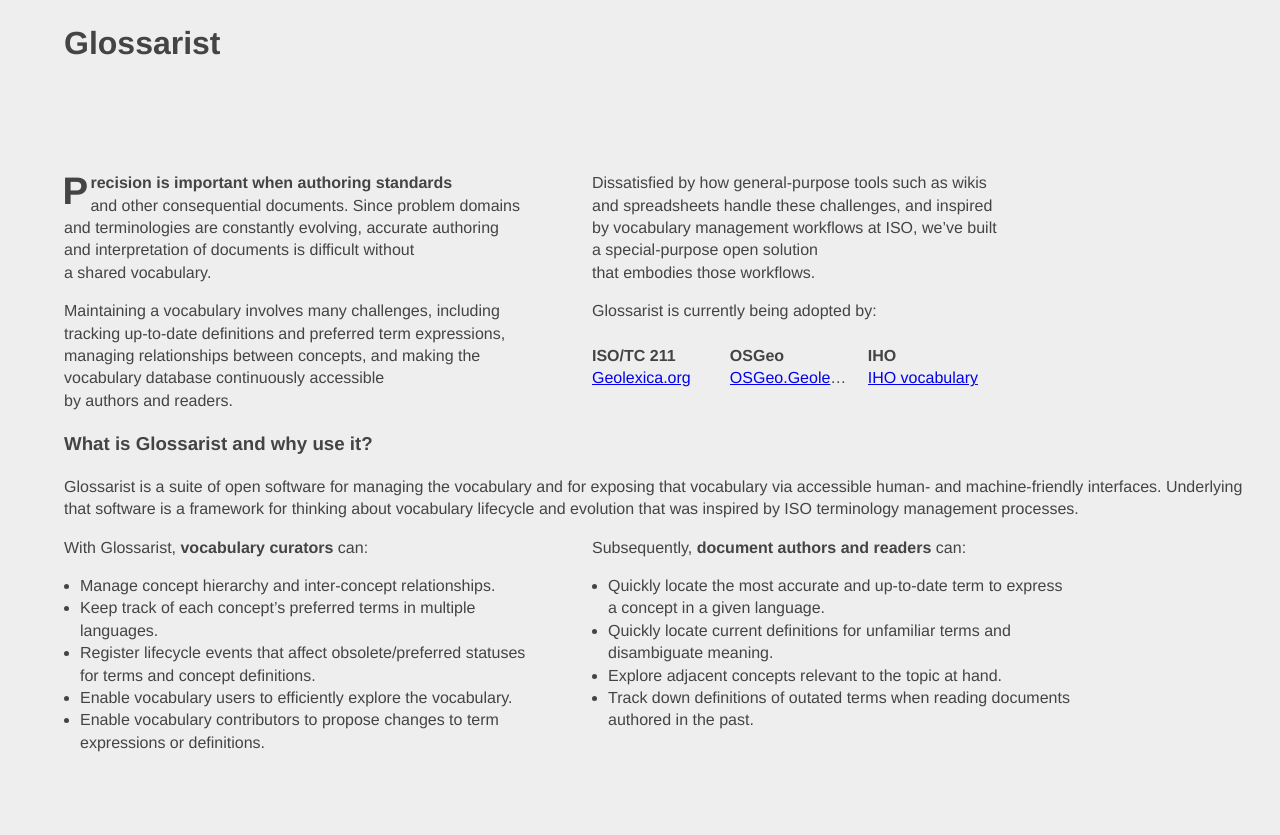
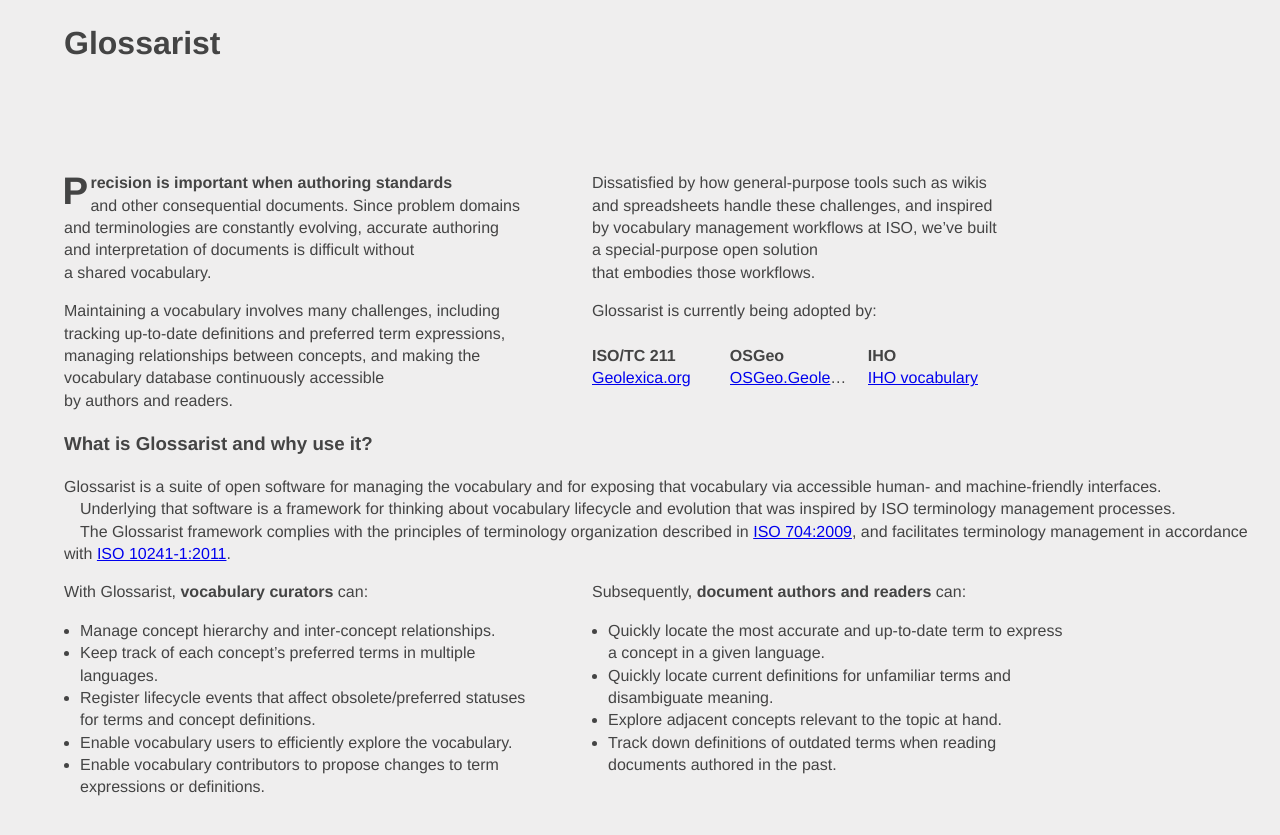
Before and after one commit to glossarist/glossarist.github.io, a Jekyll site: the page built from index.html, in a window 1280 px wide. Shown: the top 835 px of the page. Built offline with Jekyll 4.4.1, drawn with Linux system fonts in a browser that asks for light colours; nearby versions of some CDN libraries.

Commit message:
Add reference to ISO 704 and ISO 10241-1

```diff
--- a/index.html
+++ b/index.html
@@ -21,6 +21,7 @@
     and&nbsp;inspired by&nbsp;vocabulary&nbsp;management workflows at&nbsp;ISO,
     we’ve built a&nbsp;special-purpose open&nbsp;solution that&nbsp;embodies&nbsp;those&nbsp;workflows.
 
+
   <div class="existing-users">
     <p>Glossarist is currently being adopted by:</p>
     <div class="user-list">
@@ -42,9 +43,17 @@
     for managing the vocabulary
     and for exposing that vocabulary via accessible human- and machine-friendly interfaces.
 
+  <p>
     Underlying that software
     is a framework for thinking about vocabulary lifecycle and evolution
     that was inspired by ISO terminology management processes.
+
+  <p>
+    The Glossarist framework complies with the principles of terminology
+    organization described in
+    <a href="https://www.iso.org/standard/38109.html">ISO 704:2009</a>,
+    and facilitates terminology management in accordance with
+    <a href="https://www.iso.org/standard/40362.html">ISO 10241-1:2011</a>.
 
   <div class="uses">
     <div class="use-group">
@@ -68,7 +77,7 @@
         <li>Quickly locate the most accurate and up-to-date term to express a concept in a given language.</li>
         <li>Quickly locate current definitions for unfamiliar terms and disambiguate meaning.</li>
         <li>Explore adjacent concepts relevant to the topic at hand.</li>
-        <li>Track down definitions of outated terms when reading documents authored in the past.</li>
+        <li>Track down definitions of outdated terms when reading documents authored in the past.</li>
       </ul>
     </div>
   </div>
```
